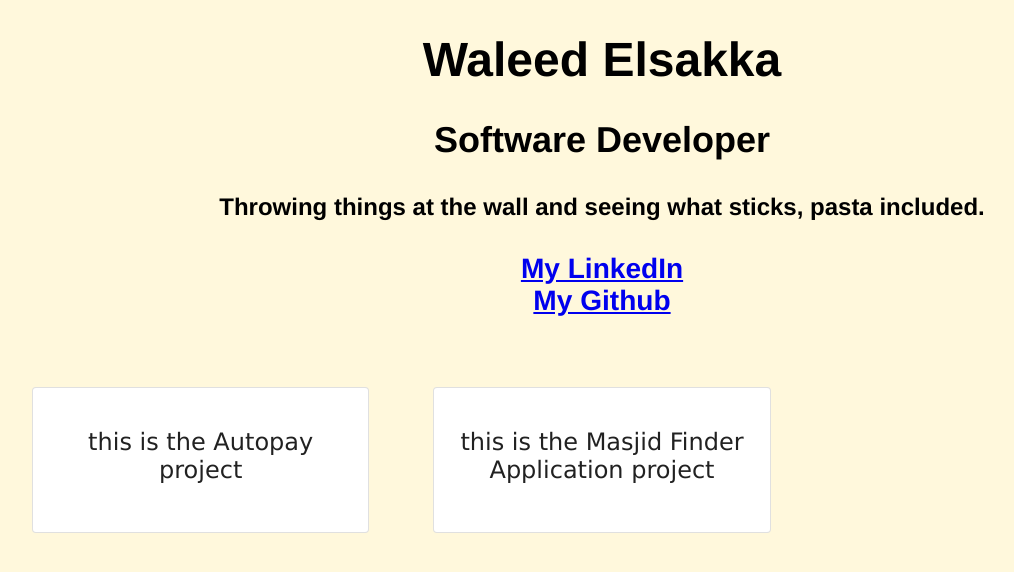
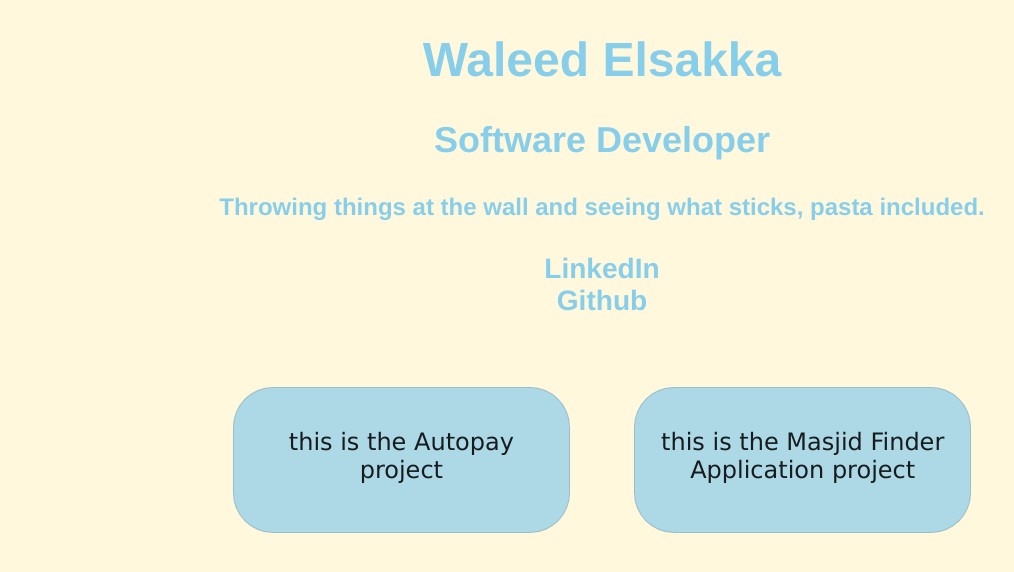
Before and after one commit to welsakka/welsakka.github.io, a React (Create React App) app: page / in a window 1280 px wide. Shown: the top 572 px of the page, without its empty margins (38-1052 px from the left). Built offline with nearby package versions, Linux system fonts and the light colour scheme.

Commit message:
created links to my websites

```diff
--- a/src/App.css
+++ b/src/App.css
@@ -2,13 +2,10 @@
   text-align: center;
 }
 
-.App-header {
-  background-color: #282c34;
-  min-height: 100vh;
-  display: flex;
-  flex-direction: column;
-  align-items: center;
-  justify-content: center;
-  font-size: calc(10px + 2vmin);
-  color: white;
+a:link, a:visited {
+  cursor: auto;
 }
+
+a:link:active, a:visited:active {
+  color: (internal value);
+}
--- a/src/App.js
+++ b/src/App.js
@@ -1,6 +1,8 @@
 import './App.css';
 import React from 'react';
 import ProjectContainer from './components/ProjectContainer';
+import { style } from '@mui/system';
+import Link from './components/Link'
 
 class App extends React.Component {
 
@@ -11,7 +13,11 @@ class App extends React.Component {
         projects: [
         "Autopay",
         "Masjid Finder Application"
-        ]
+        ],
+        textStyle : {
+          textDecoration : "none",
+          color: "skyblue"
+        }
       };
   }
 
@@ -24,11 +30,10 @@ class App extends React.Component {
         </h2>
         <h4>Throwing things at the wall and seeing what sticks, pasta included.</h4>
         <h3>
-        <a href="https://www.linkedin.com/in/welsakka/">My LinkedIn</a>
-        <br/>
-        <a href="https://github.com/welsakka">My Github</a>
+          <Link link="https://www.linkedin.com/in/welsakka/" text="LinkedIn"/>
+          <br/>
+          <Link link="https://github.com/welsakka" text="Github"/>
         </h3>
-
         <ProjectContainer projects={this.state.projects}/>
       </div>
     );
--- /dev/null
+++ b/src/components/Link.js
@@ -0,0 +1,50 @@
+import React from "react";
+
+class Link extends React.Component {
+
+    constructor(props) {
+        super(props);
+        this.state =
+        {
+            textStyle: {
+                textDecoration: "none",
+                color: "skyblue"
+            }
+        };
+    }
+
+    onHover = () => {
+        this.setState({
+            textStyle: {
+                textDecoration: "underlined",
+                color: "#3389FF"
+            }
+        })
+    }
+
+    onLeave = () => {
+        this.setState({
+            textStyle: {
+                textDecoration: "none",
+                color: "skyblue"
+            }
+        })
+    }
+
+    render() {
+        return (
+            <a
+                style={{
+                    textDecoration: this.state.textStyle.textDecoration,
+                    color: this.state.textStyle.color
+                }}
+                href={this.props.link}
+                onMouseEnter={this.onHover}
+                onMouseLeave={this.onLeave}>
+                {this.props.text}
+            </a>
+        )
+    }
+}
+
+export default Link
--- a/src/components/ProjectContainer.css
+++ b/src/components/ProjectContainer.css
@@ -7,6 +7,10 @@
     font-family: Verdana, Geneva, Tahoma, sans-serif;
 }
 
-.container {
-    background-color: goldenrod;
+.card {
 }
+
+.mainGrid {
+    justify-content: center;
+
+}
--- a/src/components/ProjectContainer.js
+++ b/src/components/ProjectContainer.js
@@ -8,9 +8,15 @@ class ProjectContainer extends React.Component{
     containProjects = this.props.projects.map((proj) => {
         return(
             <Grid item xs={4}>
-                <Card variant="outlined" className="container">
-                    <CardContent>
-                        <p className="title">this is the {proj} project</p>
+                <Card
+                    variant="outlined"
+                    className="card"
+                    sx={{
+                        borderRadius: 10,
+                        backgroundColor: "lightblue"
+                    }}>
+                    <CardContent className="title">
+                        <p>this is the {proj} project</p>
                     </CardContent>
                 </Card>
             </Grid>
@@ -20,7 +26,7 @@ class ProjectContainer extends React.Component{
     render(){
         return (
             <div className="projects">
-                <Grid container spacing={8}>
+                <Grid className="mainGrid" container spacing={8}>
                     {this.containProjects}
                 </Grid>
             </div>
--- a/src/index.css
+++ b/src/index.css
@@ -6,7 +6,8 @@ body {
   -webkit-font-smoothing: antialiased;
   -moz-osx-font-smoothing: grayscale;
   font-size: x-large;
-  background-color:cornsilk
+  color: skyblue;
+  background-color: cornsilk
 }
 
 code {
```
